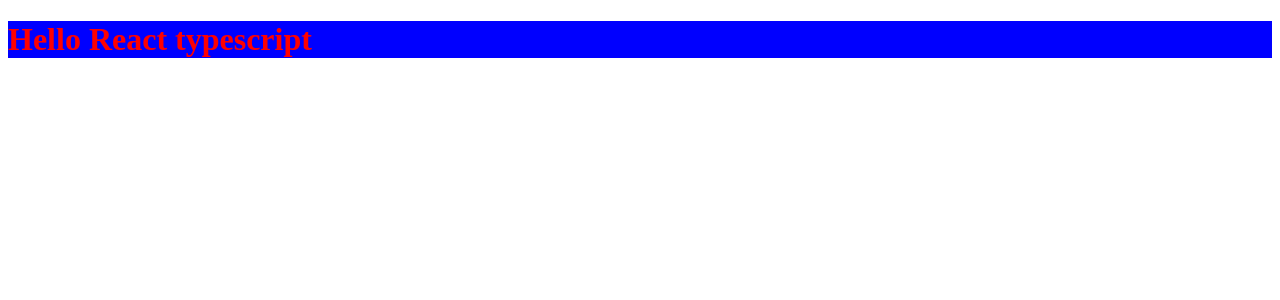
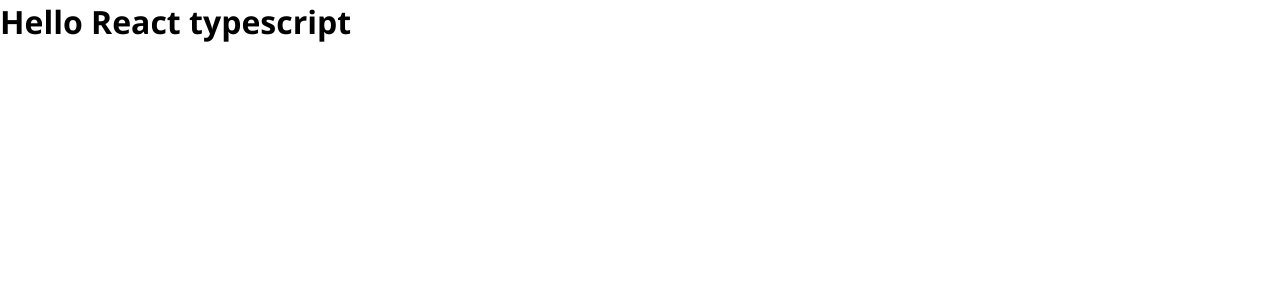
Before and after one commit to amazinglynormal/e-comm-project, a React app: page / in a window 1280 px wide. Shown: the top 300 px of the page. Built offline with nearby package versions, Linux system fonts and the light colour scheme.

Commit message:
Add basic styling reset

```diff
--- a/src/App.tsx
+++ b/src/App.tsx
@@ -1,5 +1,3 @@
-import "./styles.css";
-
 export const App = () => {
   return <h1>Hello React typescript</h1>;
 };
--- /dev/null
+++ b/src/index.css
@@ -0,0 +1,9 @@
+* {
+  box-sizing: border-box;
+  margin: 0;
+  padding: 0;
+}
+
+body {
+  font-family: "Segoe UI", Tahoma, Geneva, Verdana, sans-serif;
+}
--- a/src/index.html
+++ b/src/index.html
@@ -7,6 +7,7 @@
     <title>Temp title</title>
   </head>
   <body>
+    <noscript>You have scripts disabled.</noscript>
     <div id="root"></div>
   </body>
 </html>
--- a/src/index.tsx
+++ b/src/index.tsx
@@ -1,4 +1,5 @@
 import ReactDOM from "react-dom";
 import { App } from "./App";
+import "./index.css";
 
 ReactDOM.render(<App />, document.getElementById("root"));
--- a/src/styles.css
+++ /dev/null
@@ -1,4 +0,0 @@
-h1 {
-  color: red;
-  background-color: blue;
-}
--- a/webpack.config.js
+++ b/webpack.config.js
@@ -7,7 +7,7 @@ const isDevelopment = process.env.NODE_ENV !== "production";
 
 module.exports = {
   mode: isDevelopment ? "development" : "production",
-  entry: path.resolve(__dirname, "..", "./src/index.tsx"),
+  entry: path.resolve(__dirname, "src/index.tsx"),
   resolve: {
     extensions: [".tsx", ".ts", ".js"],
   },
@@ -37,18 +37,20 @@ module.exports = {
     ],
   },
   output: {
-    path: path.resolve(__dirname, "..", "./build"),
+    path: path.resolve(__dirname, "build"),
     filename: "bundle.js",
   },
   plugins: [
     new HtmlWebpackPlugin({
-      template: path.resolve(__dirname, "..", "./src/index.html"),
+      template: path.resolve(__dirname, "src/index.html"),
     }),
     isDevelopment && new ReactRefreshWebpackPlugin(),
   ].filter(Boolean),
   devtool: isDevelopment ? "cheap-module-source-map" : "source-map",
-  stats: "errors-only",
   devServer: {
+    stats: {
+      children: true,
+    },
     open: true,
     hot: true,
   },
```
